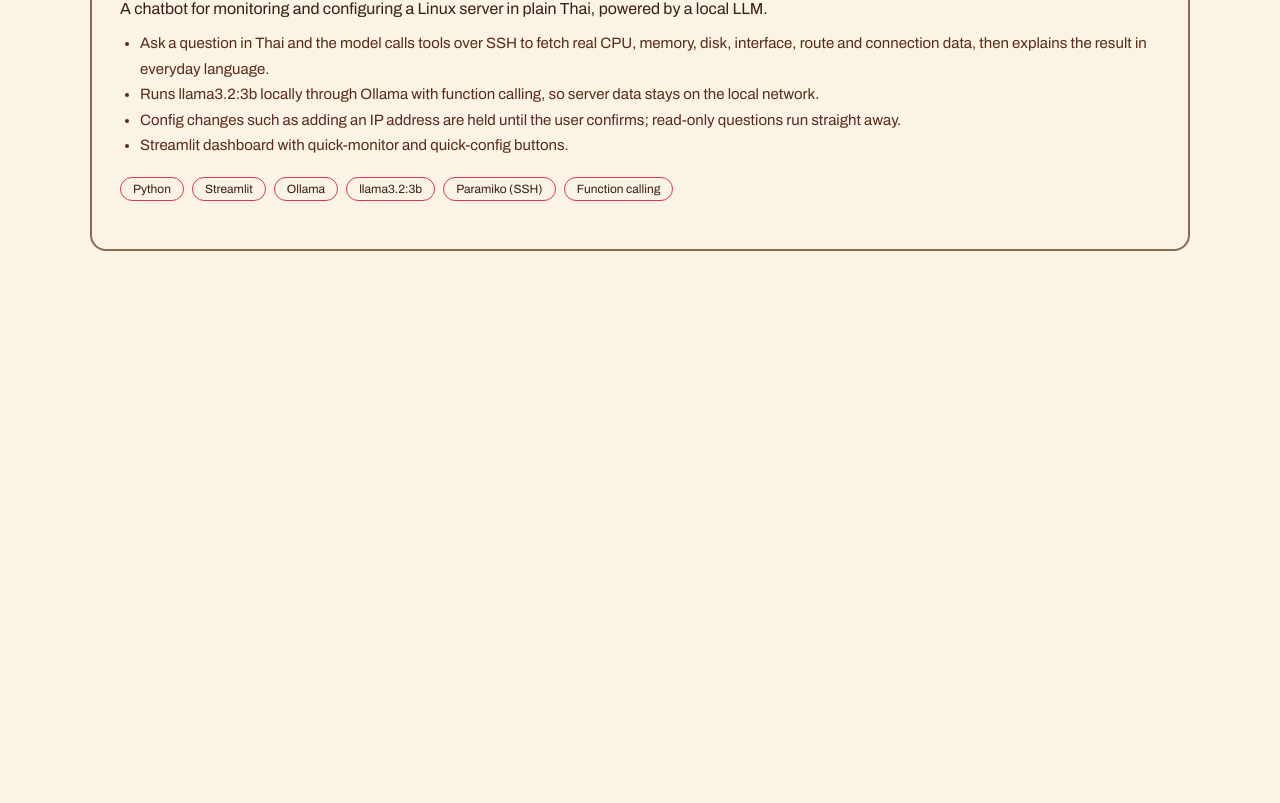
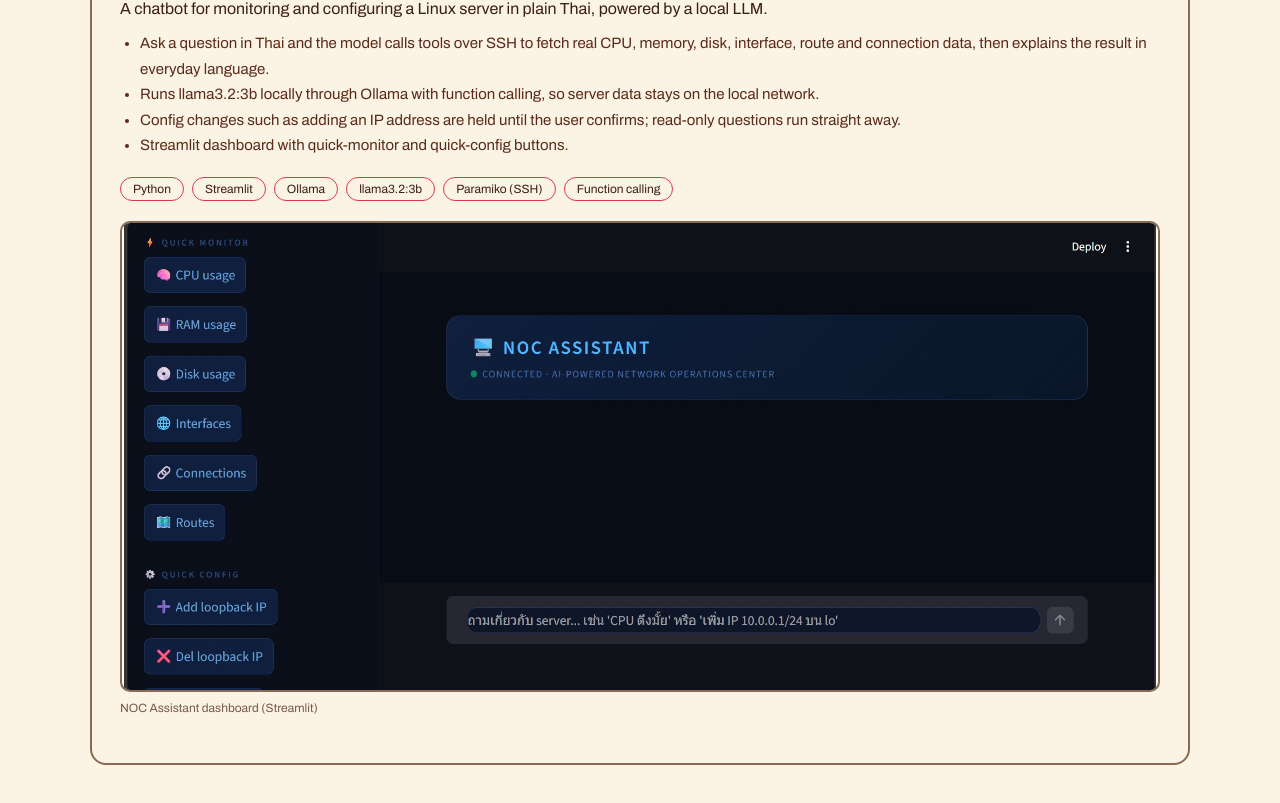
Before and after one commit to s6603051634011/portfolio, a React (Vite) app: page /#/projects in a window 1280 px wide. Shown: the part 1863-2666 px from the top of the page. Before the commit the page ends 2210 px from the top, so only its background shows below. Built offline with nearby package versions, Linux system fonts and the light colour scheme; a web font is replaced by a local one.

Commit message:
add project screenshot

```diff
--- a/src/pages/Projects.tsx
+++ b/src/pages/Projects.tsx
@@ -61,6 +61,9 @@ const projects: Project[] = [
       'Streamlit dashboard with quick-monitor and quick-config buttons.',
     ],
     tech: ['Python', 'Streamlit', 'Ollama', 'llama3.2:3b', 'Paramiko (SSH)', 'Function calling'],
+    shots: [
+      { src: '/projects/noc-ui.jpg', ratio: '1917 / 868', alt: 'NOC Assistant dashboard with quick-monitor and quick-config buttons in the sidebar and a chat input', caption: 'NOC Assistant dashboard (Streamlit)' },
+    ],
   },
 ]
 
```
Also changed, not shown: public/projects/noc-ui.jpg (added).
